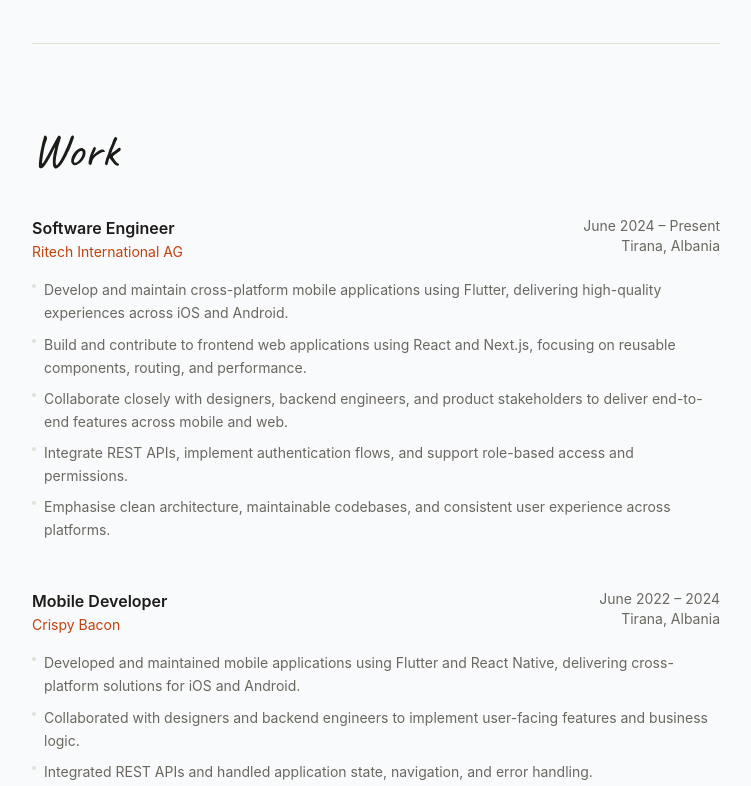
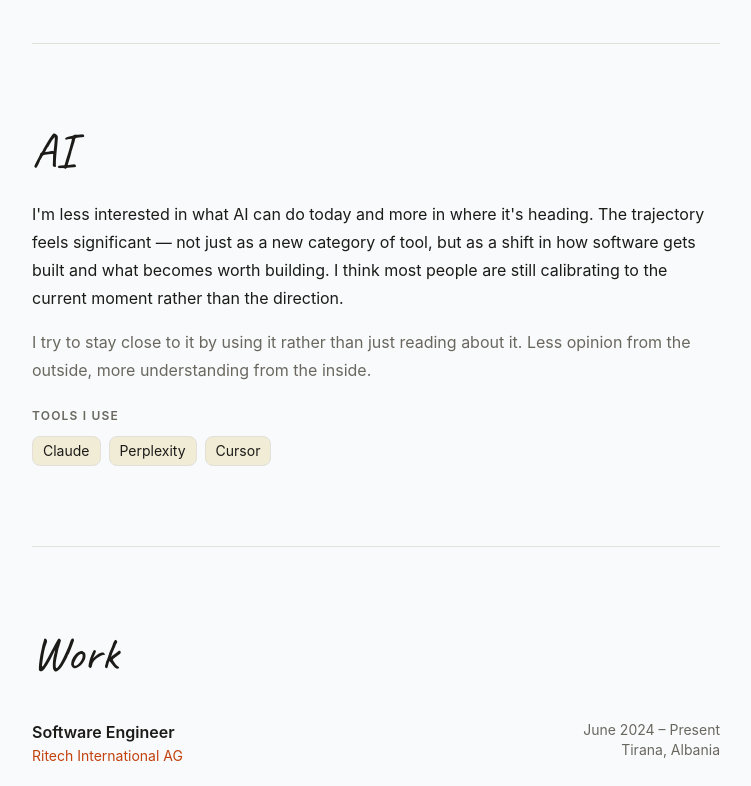
Before and after one commit to arlindmetaj/arlind-tech, a Next.js app: page / in a window 1280 px wide. Shown: the part 1540-2326 px from the top of the page, without its empty margins (264-1015 px from the left). Built offline with nearby package versions, Linux system fonts and the light colour scheme; no server answers.

Commit message:
feat: add AI section to homepage and update TopNav for navigation

```diff
--- a/app/page.tsx
+++ b/app/page.tsx
@@ -187,6 +187,53 @@ export default function HomePage() {
 
           <div style={{ borderTop: "1px solid var(--line)" }} />
 
+          {/* ── AI ─────────────────────────────────────── */}
+          <section id="ai" className="space-y-6">
+            <h2
+              className="font-caveat"
+              style={{ fontSize: 48, lineHeight: 1.1, color: "var(--ink)" }}
+            >
+              AI
+            </h2>
+            <div className="space-y-4">
+              <p style={{ color: "var(--ink)", lineHeight: 1.75 }}>
+                I'm less interested in what AI can do today and more in where it's heading. The
+                trajectory feels significant — not just as a new category of tool, but as a shift
+                in how software gets built and what becomes worth building. I think most people are
+                still calibrating to the current moment rather than the direction.
+              </p>
+              <p style={{ color: "var(--dim)", lineHeight: 1.75 }}>
+                I try to stay close to it by using it rather than just reading about it. Less
+                opinion from the outside, more understanding from the inside.
+              </p>
+            </div>
+            <div>
+              <h3
+                className="text-xs font-semibold uppercase tracking-widest mb-3"
+                style={{ color: "var(--dim)" }}
+              >
+                Tools I use
+              </h3>
+              <div className="flex flex-wrap gap-2">
+                {["Claude", "Perplexity", "Cursor"].map((tool) => (
+                  <span
+                    key={tool}
+                    className="px-2.5 py-1 rounded-lg text-sm"
+                    style={{
+                      background: "var(--hi)",
+                      color: "var(--ink)",
+                      border: "1px solid var(--line)",
+                    }}
+                  >
+                    {tool}
+                  </span>
+                ))}
+              </div>
+            </div>
+          </section>
+
+          <div style={{ borderTop: "1px solid var(--line)" }} />
+
           {/* ── Work ───────────────────────────────────── */}
           <section id="work" className="space-y-10">
             <h2
--- a/components/TopNav.tsx
+++ b/components/TopNav.tsx
@@ -10,6 +10,7 @@ interface TopNavProps {
 }
 
 const sections = [
+  { href: "#ai", label: "AI" },
   { href: "#work", label: "Work" },
   { href: "#projects", label: "Projects" },
   { href: "#contact", label: "Contact" },
```
